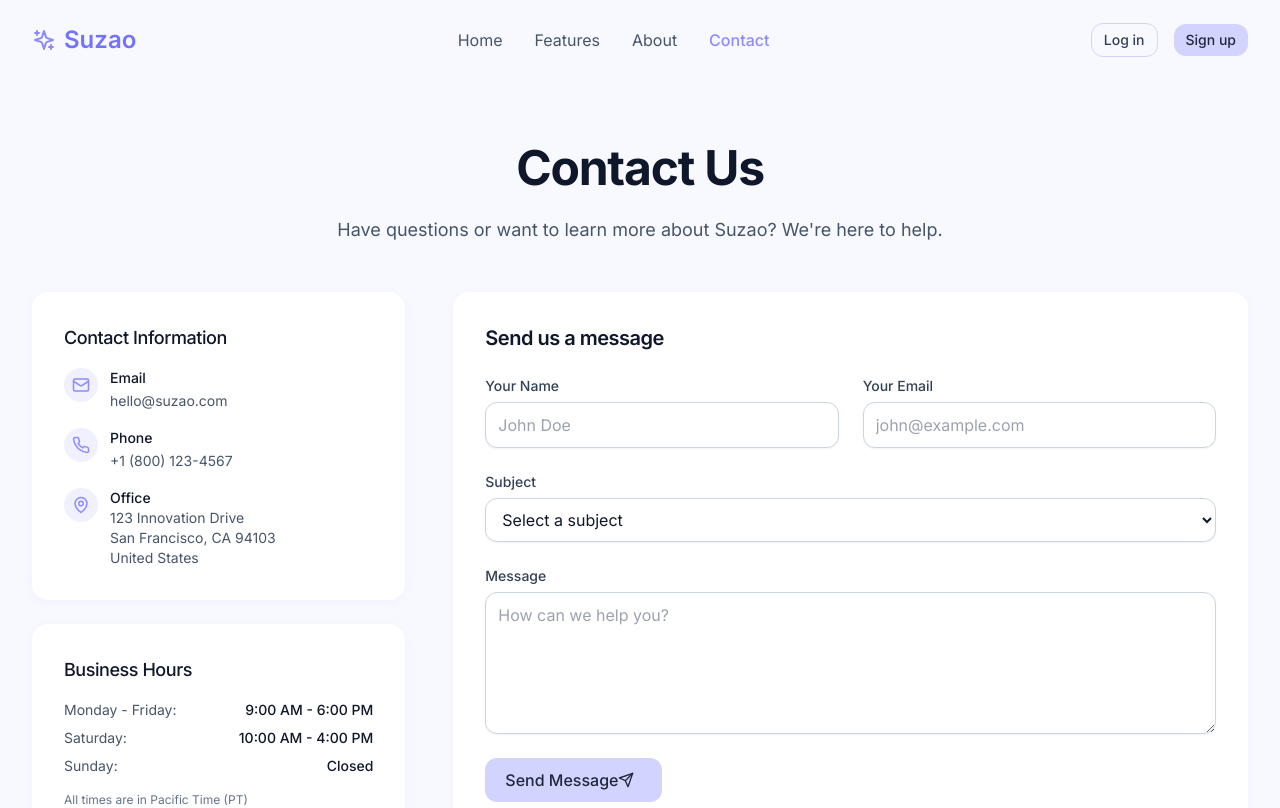
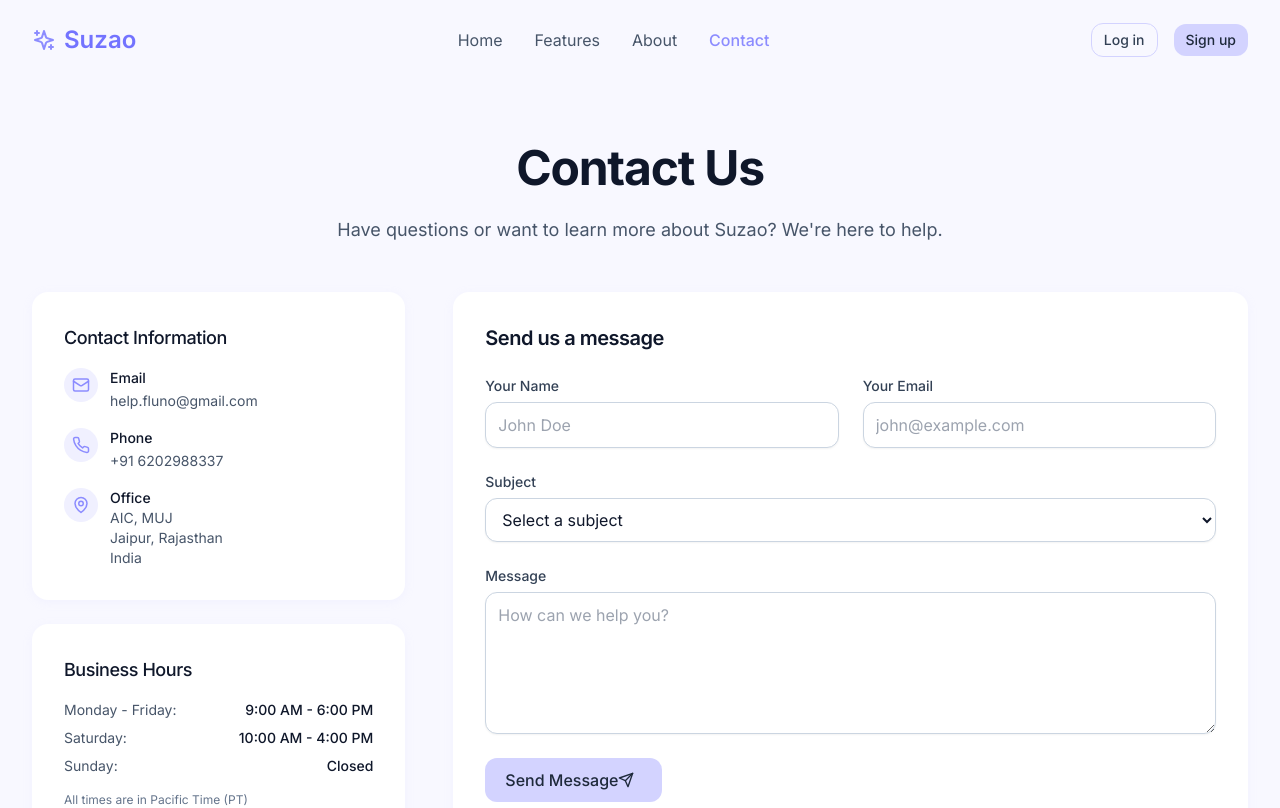
Before and after one commit to Fluno-in/frontend, a React (Vite) app: page /contact in a window 1280 px wide. Shown: the top 808 px of the page. Built offline with nearby package versions, Linux system fonts and the light colour scheme; no server answers.

Commit message:
folder structured and contact form added

```diff
--- a/src/pages/landing/ContactPage.tsx
+++ b/src/pages/landing/ContactPage.tsx
@@ -5,6 +5,8 @@ import Container from '../../components/ui/Container';
 import Card from '../../components/ui/Card';
 import Input from '../../components/ui/Input';
 import Button from '../../components/ui/Button';
+
+import { sendContactForm } from '../../services/contactAPI';
 
 const ContactPage = () => {
   const [formData, setFormData] = useState({
@@ -47,6 +49,7 @@ const ContactPage = () => {
     return newErrors;
   };
 
+
   const handleSubmit = (e: React.FormEvent) => {
     e.preventDefault();
 
@@ -56,20 +59,21 @@ const ContactPage = () => {
     if (Object.keys(formErrors).length === 0) {
       setIsSubmitting(true);
 
-      // Simulate form submission
-      setTimeout(() => {
-        console.log('Form submitted:', formData);
+      sendContactForm(formData)
+        .then(() => {
           setIsSubmitting(false);
           setIsSubmitted(true);
-
-        // Reset form after submission
           setFormData({
             name: '',
             email: '',
             subject: '',
             message: '',
           });
-      }, 1500);
+        })
+        .catch((error) => {
+          setIsSubmitting(false);
+          setErrors({ form: error.message || 'Failed to send message' });
+        });
     }
   };
 
@@ -106,8 +110,8 @@ const ContactPage = () => {
                     </div>
                     <div>
                       <p className="text-sm font-medium text-slate-900">Email</p>
-                      <a href="mailto:hello@suzao.com" className="text-sm text-slate-600 hover:text-primary-600">
-                        hello@suzao.com
+                      <a href="mailto:help.fluno@gmail.com" className="text-sm text-slate-600 hover:text-primary-600">
+                        help.fluno@gmail.com
                       </a>
                     </div>
                   </div>
@@ -118,8 +122,8 @@ const ContactPage = () => {
                     </div>
                     <div>
                       <p className="text-sm font-medium text-slate-900">Phone</p>
-                      <a href="tel:+1-800-123-4567" className="text-sm text-slate-600 hover:text-primary-600">
-                        +1 (800) 123-4567
+                      <a href="tel:+916202988337" className="text-sm text-slate-600 hover:text-primary-600">
+                        +91 6202988337
                       </a>
                     </div>
                   </div>
@@ -131,9 +135,9 @@ const ContactPage = () => {
                     <div>
                       <p className="text-sm font-medium text-slate-900">Office</p>
                       <p className="text-sm text-slate-600">
-                        123 Innovation Drive<br />
-                        San Francisco, CA 94103<br />
-                        United States
+                         AIC, MUJ<br />
+                        Jaipur, Rajasthan<br />
+                       India
                       </p>
                     </div>
                   </div>
--- /dev/null
+++ b/src/services/contactAPI.js
@@ -0,0 +1,21 @@
+
+const baseUrl = import.meta.env.VITE_API_BASE_URL || 'http://localhost:5000';
+const API_BASE_URL = `${baseUrl}/api`;
+
+
+export const sendContactForm = async (formData) => {
+  const response = await fetch(`${API_BASE_URL}/contact`, {
+    method: 'POST',
+    headers: {
+      'Content-Type': 'application/json',
+    },
+    body: JSON.stringify(formData),
+  });
+
+  if (!response.ok) {
+    const errorData = await response.json();
+    throw new Error(errorData.error || 'Failed to send contact form');
+  }
+
+  return response.json();
+};
```
Lines whose indentation alone changed are shown as unchanged.
